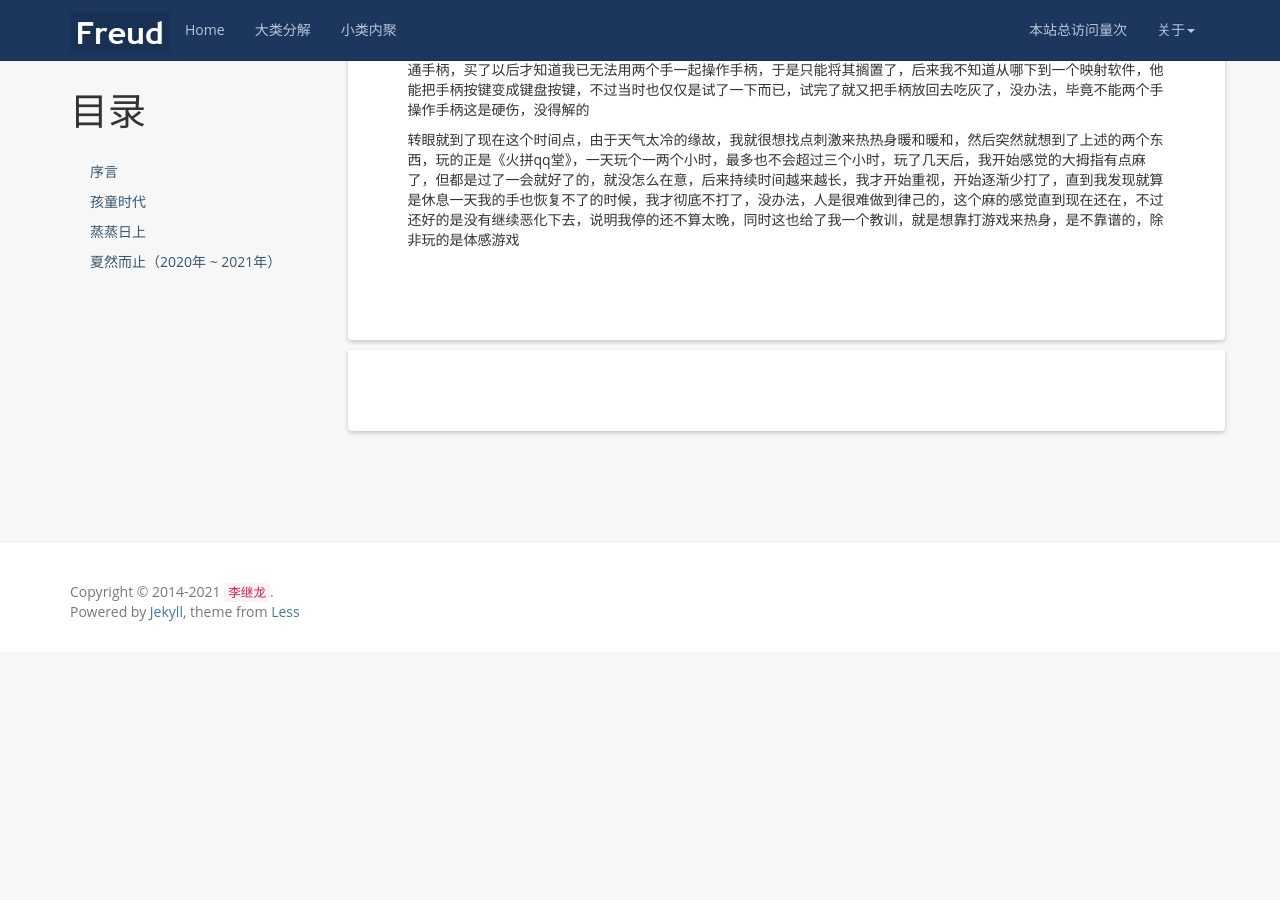
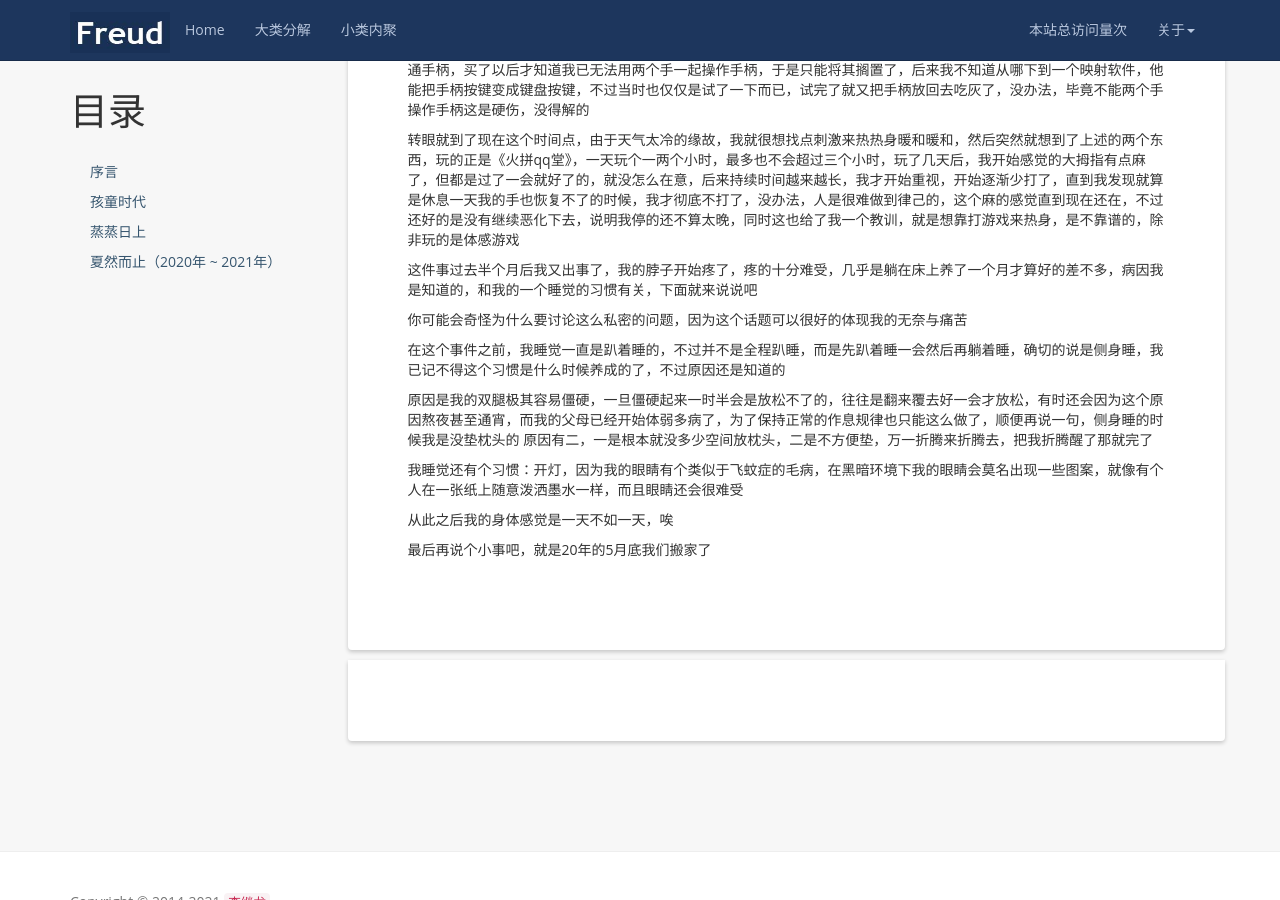
Before and after one commit to kljzndx/My-Blog, a Jekyll site: the page built from _posts/2021-07-07-autobiography.md, in a window 1280 px wide and 900 px high, scrolled down 6739 px. Built offline with Jekyll 4.4.1, drawn with Linux system fonts in a browser that asks for light colours; nearby versions of some CDN libraries; comment, search, counter and statistics services are not loaded; before the commit the page ends 7391 px from its top, so only the background shows below that.

Commit message:
同步编写进度

```diff
--- a/_posts/2021-07-07-autobiography.md
+++ b/_posts/2021-07-07-autobiography.md
@@ -248,3 +248,17 @@ tags: [自传]
 事情是这样的，我因为我爸经常说“我要完蛋了”，“我要中风了”之类的话，我就想着在完蛋之前玩点没玩过的，这是人之常情，没什么问题，至于为什么他完蛋我就得跟着完蛋，请参阅序言部分，于是我在半年前花了60块钱买了一个最便宜的北通手柄，买了以后才知道我已无法用两个手一起操作手柄，于是只能将其搁置了，后来我不知道从哪下到一个映射软件，他能把手柄按键变成键盘按键，不过当时也仅仅是试了一下而已，试完了就又把手柄放回去吃灰了，没办法，毕竟不能两个手操作手柄这是硬伤，没得解的
 
 转眼就到了现在这个时间点，由于天气太冷的缘故，我就很想找点刺激来热热身暖和暖和，然后突然就想到了上述的两个东西，玩的正是《火拼qq堂》，一天玩个一两个小时，最多也不会超过三个小时，玩了几天后，我开始感觉的大拇指有点麻了，但都是过了一会就好了的，就没怎么在意，后来持续时间越来越长，我才开始重视，开始逐渐少打了，直到我发现就算是休息一天我的手也恢复不了的时候，我才彻底不打了，没办法，人是很难做到律己的，这个麻的感觉直到现在还在，不过还好的是没有继续恶化下去，说明我停的还不算太晚，同时这也给了我一个教训，就是想靠打游戏来热身，是不靠谱的，除非玩的是体感游戏
+
+这件事过去半个月后我又出事了，我的脖子开始疼了，疼的十分难受，几乎是躺在床上养了一个月才算好的差不多，病因我是知道的，和我的一个睡觉的习惯有关，下面就来说说吧
+
+你可能会奇怪为什么要讨论这么私密的问题，因为这个话题可以很好的体现我的无奈与痛苦
+
+在这个事件之前，我睡觉一直是趴着睡的，不过并不是全程趴睡，而是先趴着睡一会然后再躺着睡，确切的说是侧身睡，我已记不得这个习惯是什么时候养成的了，不过原因还是知道的
+
+原因是我的双腿极其容易僵硬，一旦僵硬起来一时半会是放松不了的，往往是翻来覆去好一会才放松，有时还会因为这个原因熬夜甚至通宵，而我的父母已经开始体弱多病了，为了保持正常的作息规律也只能这么做了，顺便再说一句，侧身睡的时候我是没垫枕头的 原因有二，一是根本就没多少空间放枕头，二是不方便垫，万一折腾来折腾去，把我折腾醒了那就完了
+
+我睡觉还有个习惯：开灯，因为我的眼睛有个类似于飞蚊症的毛病，在黑暗环境下我的眼睛会莫名出现一些图案，就像有个人在一张纸上随意泼洒墨水一样，而且眼睛还会很难受
+
+从此之后我的身体感觉是一天不如一天，唉
+
+最后再说个小事吧，就是20年的5月底我们搬家了
```
